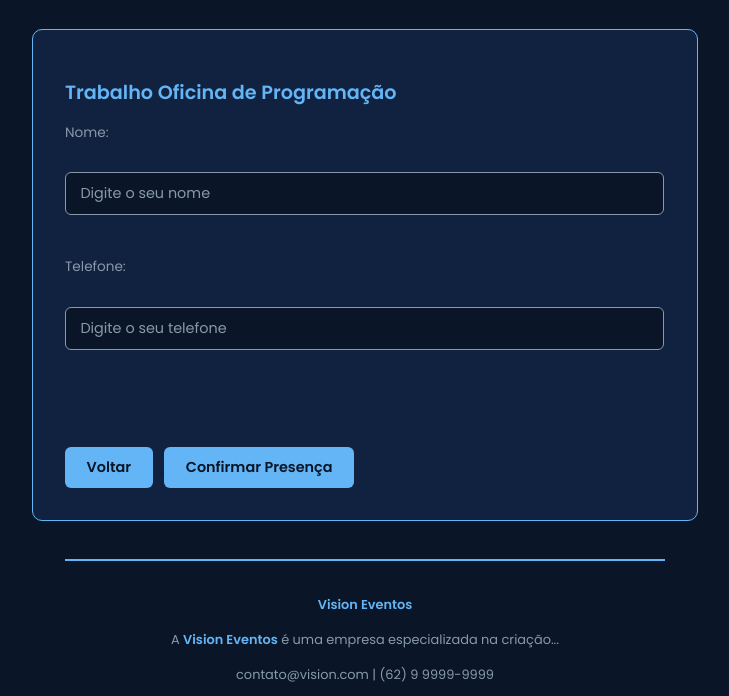
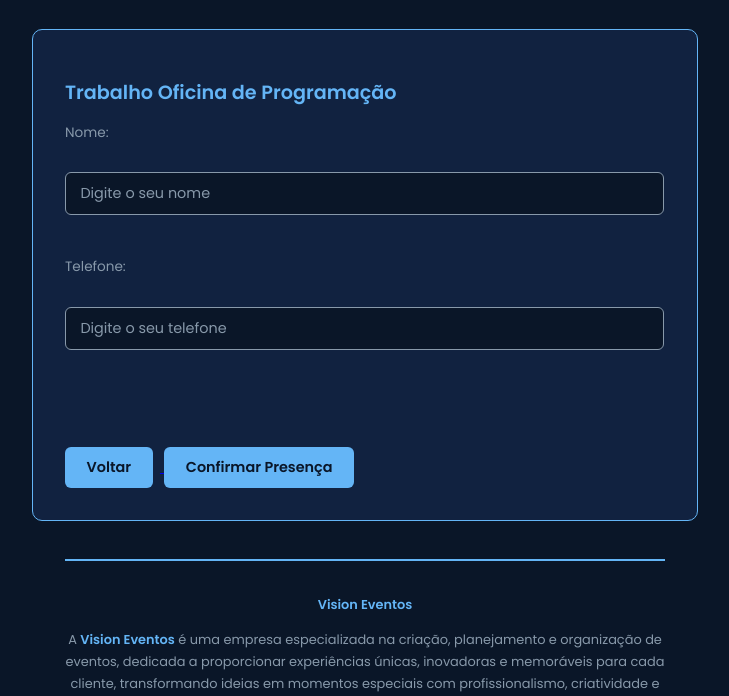
Before and after one commit to JoaoVitorArantesGomes/Trabalho_Convite, a plain HTML site: page TELAS/cadastro.html in a window 1280 px wide. Shown: the part 225-921 px from the top of the page, without its empty margins (275-1004 px from the left). Drawn offline with Linux system fonts and the light colour scheme.

Commit message:
Enhance footer with company details and team info
Updated footer content to include detailed company information and team members.

```diff
--- a/TELAS/cadastro.html
+++ b/TELAS/cadastro.html
@@ -42,7 +42,7 @@
         <!-- Rodapé com infos da empresa -->
         <footer>
             <p><strong>Vision Eventos</strong></p>
-            <p>A <strong>Vision Eventos</strong> é uma empresa especializada na criação... <!-- texto completo --></p>
+            <p>A <strong>Vision Eventos</strong> é uma empresa especializada na criação, planejamento e organização de eventos, dedicada a proporcionar experiências únicas, inovadoras e memoráveis para cada cliente, transformando ideias em momentos especiais com profissionalismo, criatividade e atenção a cada detalhe; contamos ainda com uma equipe qualificada de tecnologia, composta pelos <strong>Devs Gabriel, João Vitor e Raul,</strong> responsáveis por garantir a eficiência, segurança e integração dos sistemas que sustentam nossos eventos, assegurando alto desempenho e excelência em cada projeto.</p>
             <p>contato@vision.com | (62) 9 9999-9999</p>
             <p>© 2026 Vision Eventos. Todos os direitos reservados.</p>
         </footer>
```
